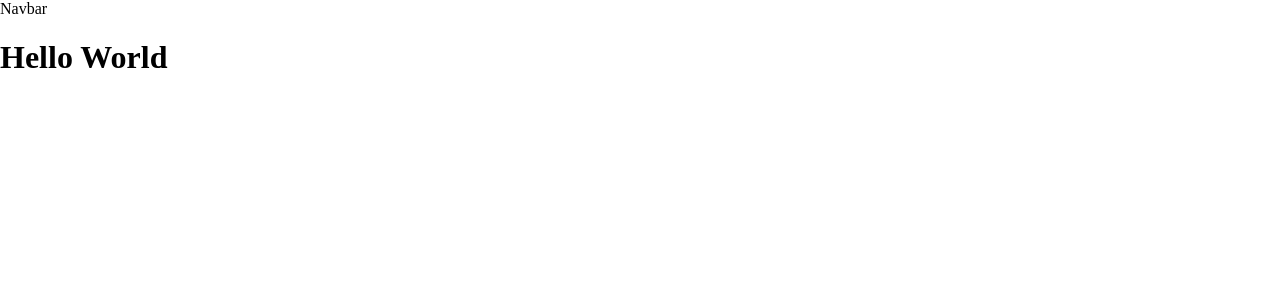
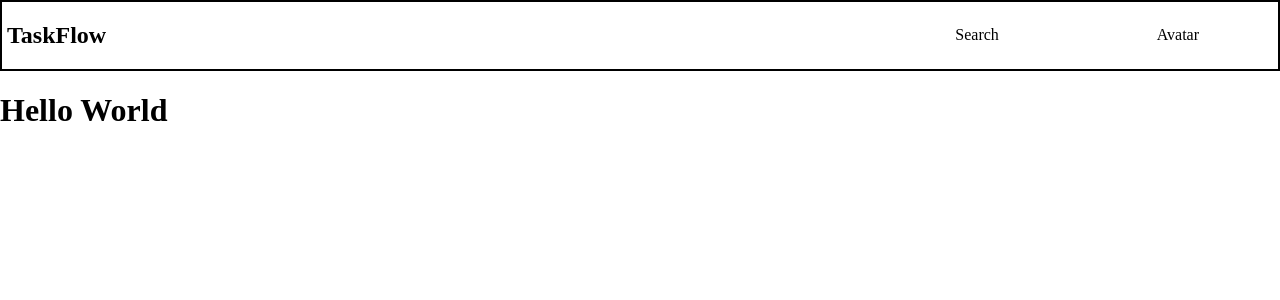
Before and after one commit to ankitdotdev/React-Basic-Foundation, a React (Vite) app in the folder Challenge 2/challenge-2/: page / in a window 1280 px wide. Shown: the top 300 px of the page. Built offline with nearby package versions, Linux system fonts and the light colour scheme.

Commit message:
feat: Create navbar using the brute-force approach to achieve the desired output

```diff
--- a/Challenge 2/challenge-2/src/component/layout/layout.tsx
+++ b/Challenge 2/challenge-2/src/component/layout/layout.tsx
@@ -4,10 +4,14 @@ interface LayoutWrapperInterface {
 }
 
 import layout from "./layout.module.css";
+import NavBar from "../navbar/navbar";
 const LayoutWrapper: React.FC<LayoutWrapperInterface> = ({ children }) => {
   return (
     <div className={`${layout.container}`}>
-      <nav>Navbar</nav>
+      {/* I divided this at an early stage to keep the code clean, maintainable, and easy to understand.
+    The less unnecessary code we have, the easier it is for the next developer to understand and maintain.
+    There are many other benefits as well — you can Google them or ask AI about that shit. */}
+      <NavBar />
       {children}
     </div>
   );
--- /dev/null
+++ b/Challenge 2/challenge-2/src/component/navbar/navbar.module.css
@@ -0,0 +1,20 @@
+.container {
+  border: 2px solid black;
+  display: flex;
+  justify-content: space-between;
+  align-items: center;
+  max-height: 12vh;
+}
+
+.logo {
+  /* border: 2px solid green; */
+  flex: 0 0 65%;
+  margin-left: 5px;
+}
+
+.navItems {
+  /* border: 2px solid orange; */
+  display: flex;
+  flex: 1;
+  justify-content: space-around;
+}
--- /dev/null
+++ b/Challenge 2/challenge-2/src/component/navbar/navbar.tsx
@@ -0,0 +1,16 @@
+import React from "react";
+
+import nav from "./navbar.module.css";
+const NavBar = () => {
+  return (
+    <nav className={`${nav.container}`}>
+      <h1 className={`${nav.logo}`}>TaskFlow</h1>
+      <ul className={`${nav.navItems}`}>
+        <li>Search</li>
+        <li>Avatar</li>
+      </ul>
+    </nav>
+  );
+};
+
+export default NavBar;
--- a/Challenge 2/challenge-2/src/index.css
+++ b/Challenge 2/challenge-2/src/index.css
@@ -1,3 +1,7 @@
 body {
   margin: 0;
 }
+
+li {
+  list-style: none;
+}
```
